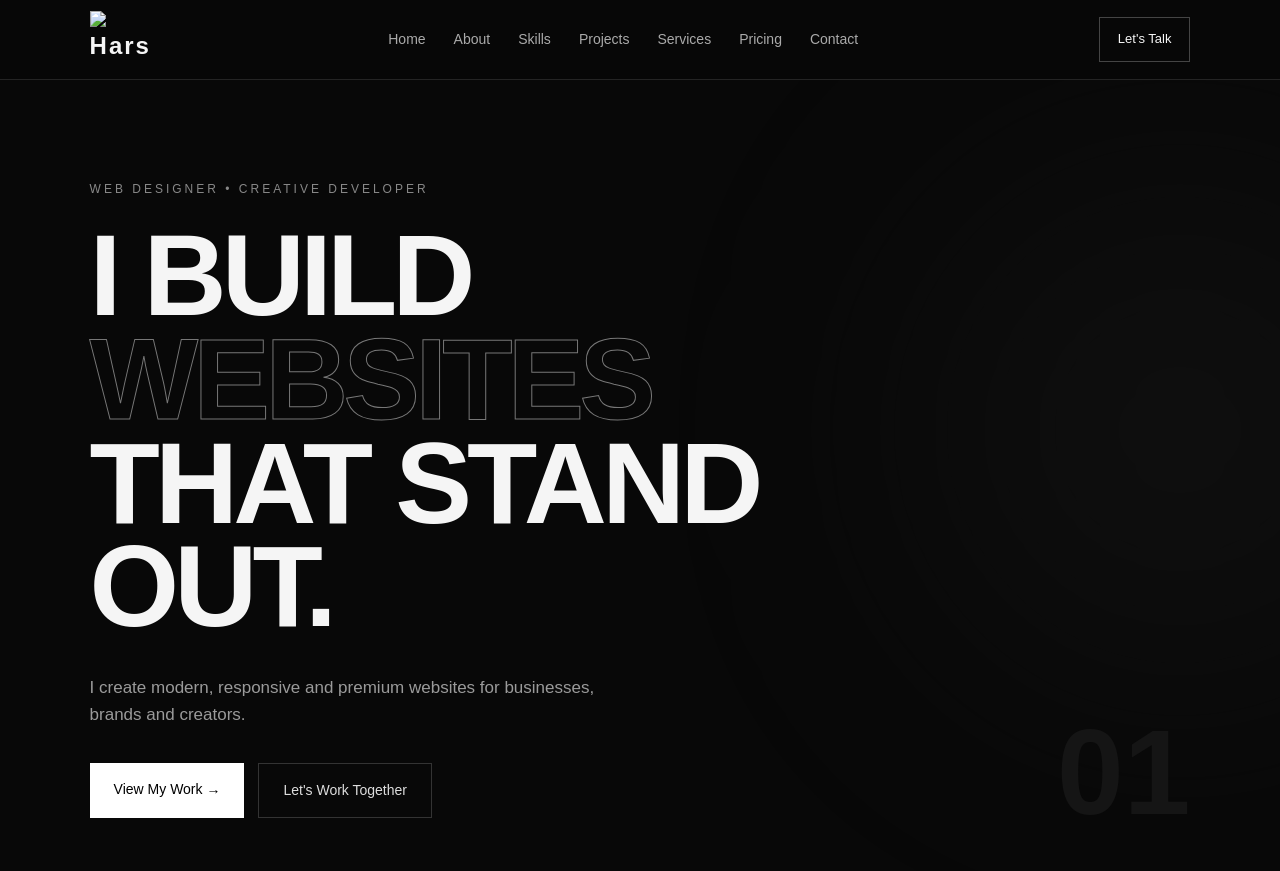
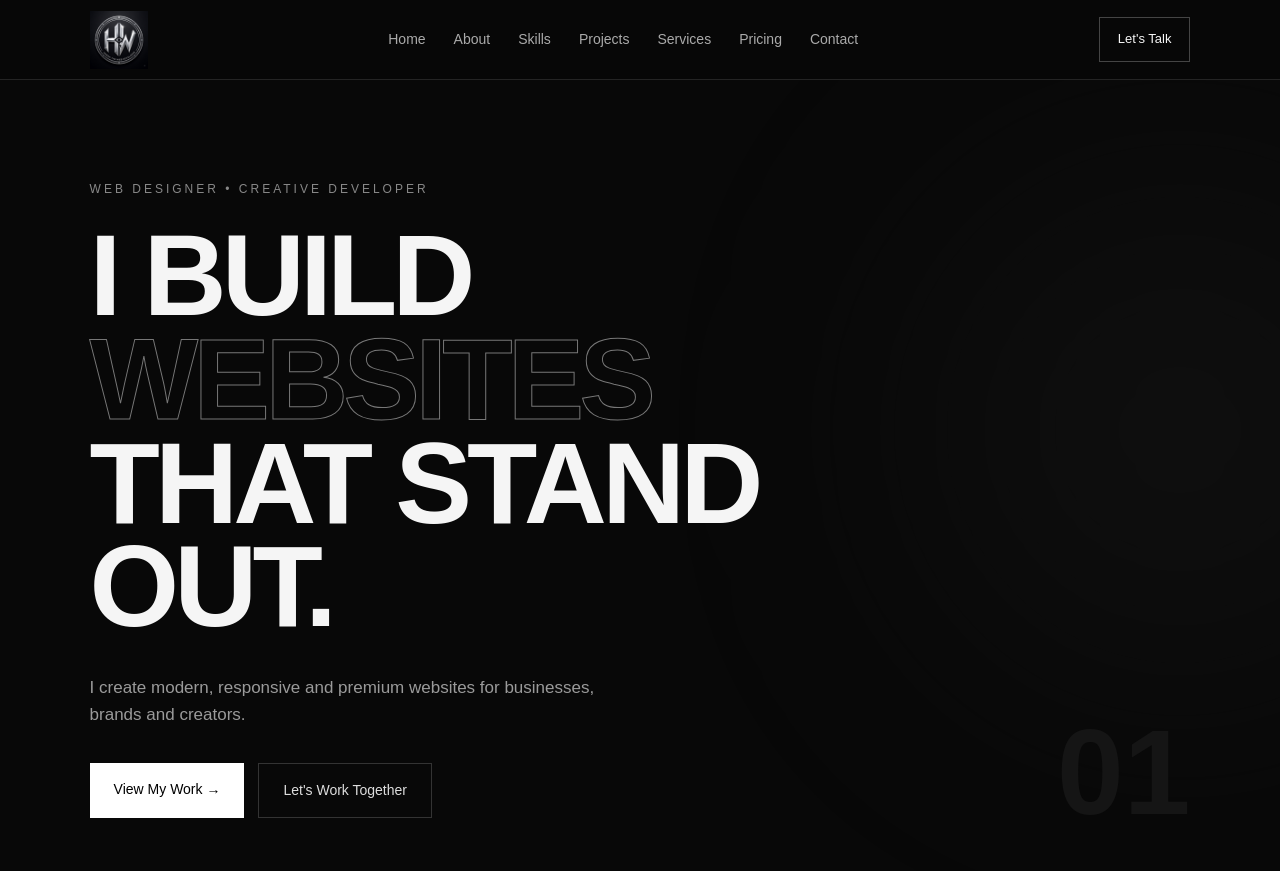
Before and after one commit to harshwebstudio/harsh-portfolio, a plain HTML site: page index.html in a window 1280 px wide. Shown: the top 871 px of the page. Drawn offline with Linux system fonts and the light colour scheme.

Commit message:
Update portfolio logo

```diff
--- a/index.html
+++ b/index.html
@@ -81,7 +81,7 @@
 
         <a href="#home" class="logo">
 
-            <img src="logo.jpg"
+            <img src="logo.jpeg"
                  alt="Harsh Web Designer Logo"
                  class="brand-logo">
 
@@ -893,7 +893,7 @@
 
                     <p>
                         Build the responsive website.
-</p>
+                    </p>
 
                 </div>
 
@@ -918,6 +918,8 @@
 
         </section>
 
+
+
         <!-- ================================
              CONTACT
         ================================= -->
@@ -941,6 +943,7 @@
                 Let's create something modern,
                 professional and memorable.
             </p>
+
 
             <div class="contact-buttons">
 
@@ -979,7 +982,7 @@
 
         <div class="footer-logo">
 
-            <img src no="logo.jpg"
+            <img src="logo.jpeg"
                  alt="Harsh Web Designer Logo"
                  class="brand-logo">
 
```
